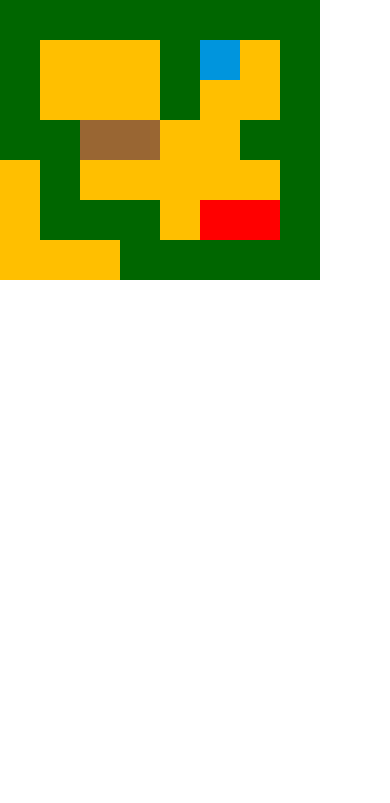
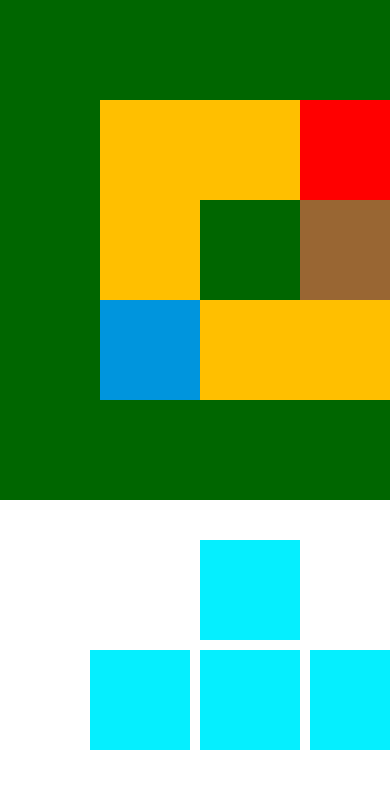
Before and after one commit to tomaszbartoszewski/bday, a plain HTML site: page index.html in a window 390 px wide. Shown: the top 803 px of the page. Drawn offline with Linux system fonts and the light colour scheme.

Commit message:
Add buttons to UI for mobile

```diff
--- a/game.js
+++ b/game.js
@@ -1,5 +1,8 @@
 var canvas = document.getElementById("boardCanvas");
 var ctx = canvas.getContext("2d");
+
+var canvasControl = document.getElementById("controlCanvas");
+var ctxControl = canvasControl.getContext("2d");
 
 var fieldValue = {
     empty: 0,
@@ -37,9 +40,11 @@ var colourMap = {
 }
 
 class Level{
-  constructor(levelId, board) {
+  constructor(levelId, board, code, squareSize) {
     this.levelId = levelId;
     this.board = board;
+    this.code = code;
+    this.squareSize = squareSize;
   }
 }
 
@@ -51,9 +56,9 @@ class FieldLocation{
 }
 
 levels = [];
-currentLevelId = 9;
+currentLevelId = 0;
 currentBoard = [0][0];
-squareSize = 40;
+squareSize = 50;
 
 function loadLevels(){
     mapsLines = maps.split('\n');
@@ -67,6 +72,7 @@ function loadLevels(){
         board=[];
         width = parseInt(size[0]);
         height = parseInt(size[1]);
+        squareSize = Math.round(Math.min(canvas.width/width, canvas.height/height));
         for(var h = 0; h < height; h++){
             line = mapsLines[lineNumber];
             lineFields = [];
@@ -76,13 +82,15 @@ function loadLevels(){
             board.push(lineFields);
             lineNumber++;
         }
-        levels.push(new Level(levelId, board));
+        levels.push(new Level(levelId, board, code, squareSize));
         levelId++;
     }
 }
 
 function setLevel(){
-    boardToCopy = levels[currentLevelId].board;
+    level = levels[currentLevelId];
+    boardToCopy = level.board;
+    squareSize = level.squareSize;
     currentBoard = [];
     for(var h = 0; h < boardToCopy.length; h++){
         currentBoard.push([]);
@@ -114,6 +122,67 @@ function draw(){
         }
     }
 }
+
+var canvasControlLeft = canvasControl.offsetLeft + canvasControl.clientLeft,
+canvasControlTop = canvasControl.offsetTop + canvasControl.clientTop,
+    buttons = [];
+
+canvasControl.addEventListener('click', function(event) {
+    var x = event.pageX - canvasControlLeft,
+        y = event.pageY - canvasControlTop;
+
+    // Collision detection between clicked offset and element.
+    buttons.forEach(function(button) {
+        if (y > button.top && y < button.top + button.height
+            && x > button.left && x < button.left + button.width) {
+            movePlayer(button.direction);
+        }
+    });
+
+}, false);
+
+// Add element.
+buttons.push({
+    colour: '#05EFFF',
+    width: 100,
+    height: 100,
+    top: 150,
+    left: 90,
+    direction: moveDirection.left
+});
+
+buttons.push({
+    colour: '#05EFFF',
+    width: 100,
+    height: 100,
+    top: 40,
+    left: 200,
+    direction: moveDirection.up
+});
+
+buttons.push({
+    colour: '#05EFFF',
+    width: 100,
+    height: 100,
+    top: 150,
+    left: 200,
+    direction: moveDirection.down
+});
+
+buttons.push({
+    colour: '#05EFFF',
+    width: 100,
+    height: 100,
+    top: 150,
+    left: 310,
+    direction: moveDirection.right
+});
+
+// Render elements.
+buttons.forEach(function(element) {
+    ctxControl.fillStyle = element.colour;
+    ctxControl.fillRect(element.left, element.top, element.width, element.height);
+});
 
 function won(){
     for(var h = 0; h < currentBoard.length; h++){
@@ -177,6 +246,17 @@ function movePlayer(move){
     }
     if (moved){
         draw();
+        if (won()){
+            currentLevelId++;
+            if (currentLevelId >= levels.length){
+                alert("That was last level, thank you for playing!");
+            }
+            else{
+                alert("Well done!");
+                setLevel();
+                draw();
+            }
+        }
     }
 }
 
@@ -202,17 +282,6 @@ function keyDownHandler(e) {
     }
     if (direction !== null) {
         movePlayer(direction);
-        if (won()){
-            currentLevelId++;
-            if (currentLevelId >= levels.length){
-                alert("That was last level, thank you for playing!");
-            }
-            else{
-                alert("Well done!");
-                setLevel();
-                draw();
-            }
-        }
     }
 }
 
--- a/index.html
+++ b/index.html
@@ -10,7 +10,8 @@
 </head>
 <body>
 
-<canvas id="boardCanvas" width="480" height="480"></canvas>
+<canvas id="boardCanvas" width="500" height="500"></canvas>
+<canvas id="controlCanvas" width="500" height="300"></canvas>
 <script type="text/javascript" src="maps.js"></script>
 <script type="text/javascript" src="game.js"></script>
 
```
